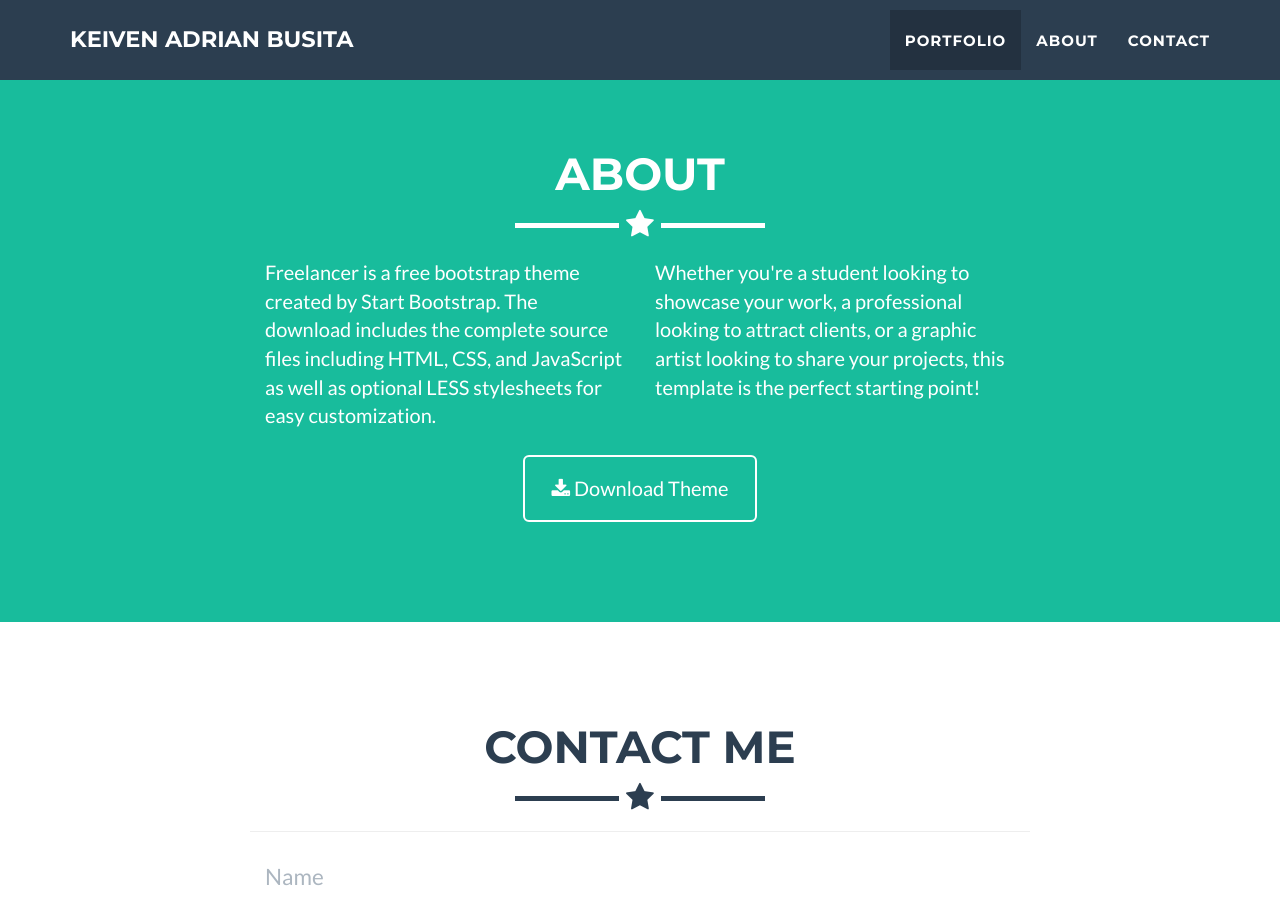
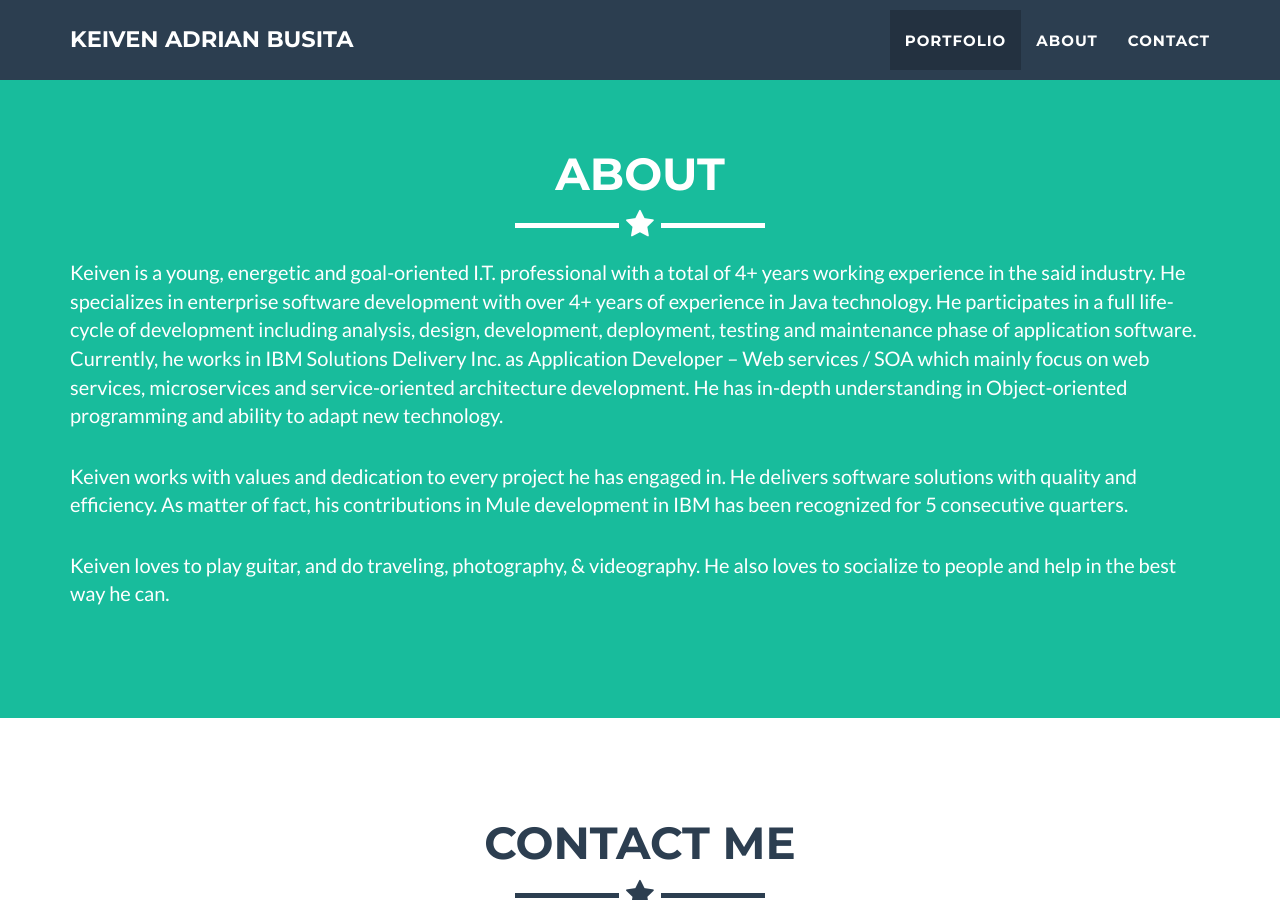
Before and after one commit to kadbusita/kadbusita.github.io, a Jekyll site: the page built from index.html, in a window 1280 px wide and 900 px high, scrolled down 1616 px. Built offline with Jekyll 4.4.1, drawn with Linux system fonts in a browser that asks for light colours.

Commit message:
Update about and metadata

```diff
--- a/_config.yml
+++ b/_config.yml
@@ -2,8 +2,8 @@
 title: Keiven Adrian Busita
 email: kadbusita@gmail.com
 url: https://kadbusita.github.io
-description: "Write an awesome description for your new site here. You can edit this line in _config.yml. It will appear in your document head meta (for Google search results) and in your feed.xml site description."
-keywords: "your keywords, separated by commas"
+description: "Check my working experience as a back-end developer!"
+keywords: "backend, webservices, soa, api development"
 skills: "Application Developer - Web Services / SOA"
 meta_author: Keiven Adrian Busita
 
--- a/_includes/about.html
+++ b/_includes/about.html
@@ -8,16 +8,12 @@
                 </div>
             </div>
             <div class="row">
-                <div class="col-lg-4 col-lg-offset-2">
-                    <p>Freelancer is a free bootstrap theme created by Start Bootstrap. The download includes the complete source files including HTML, CSS, and JavaScript as well as optional LESS stylesheets for easy customization.</p>
-                </div>
-                <div class="col-lg-4">
-                    <p>Whether you're a student looking to showcase your work, a professional looking to attract clients, or a graphic artist looking to share your projects, this template is the perfect starting point! </p>
-                </div>
-                <div class="col-lg-8 col-lg-offset-2 text-center">
-                    <a href="#" class="btn btn-lg btn-outline">
-                        <i class="fa fa-download"></i> Download Theme
-                    </a>
+                <div class="col-lg-12">
+                    <p>Keiven is a young, energetic and goal-oriented I.T. professional with a total of 4+ years working experience in the said industry. He specializes in enterprise software development with over 4+ years of experience in Java technology. He participates in a full life-cycle of development including analysis, design, development, deployment, testing and maintenance phase of application software. Currently, he works in IBM Solutions Delivery Inc. as Application Developer – Web services / SOA which mainly focus on web services, microservices and service-oriented architecture development. He has in-depth understanding in Object-oriented programming and ability to adapt new technology. </p>
+					<br/>
+					<p>Keiven works with values and dedication to every project he has engaged in. He delivers software solutions with quality and efficiency. As matter of fact, his contributions in Mule development in IBM has been recognized for 5 consecutive quarters. </p>
+					<br/>
+					<p>Keiven loves to play guitar, and do traveling, photography, & videography. He also loves to socialize to people and help in the best way he can. </p>
                 </div>
             </div>
         </div>
```
